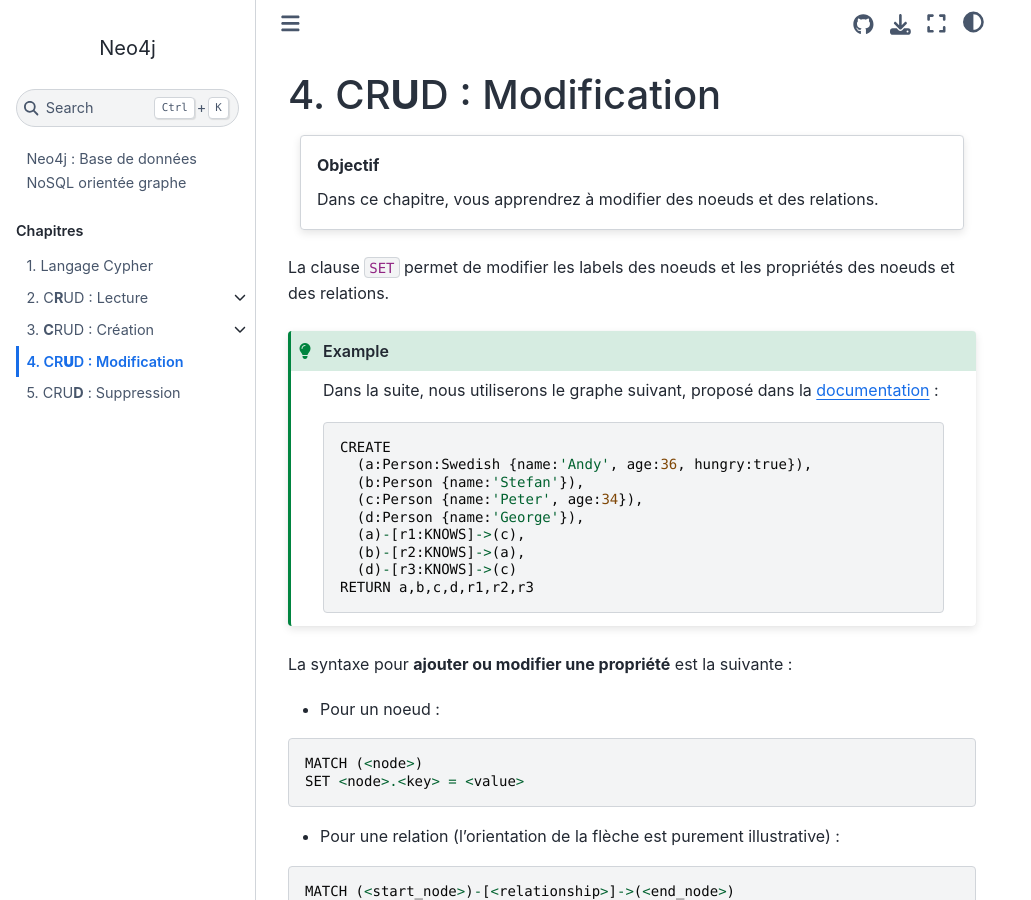
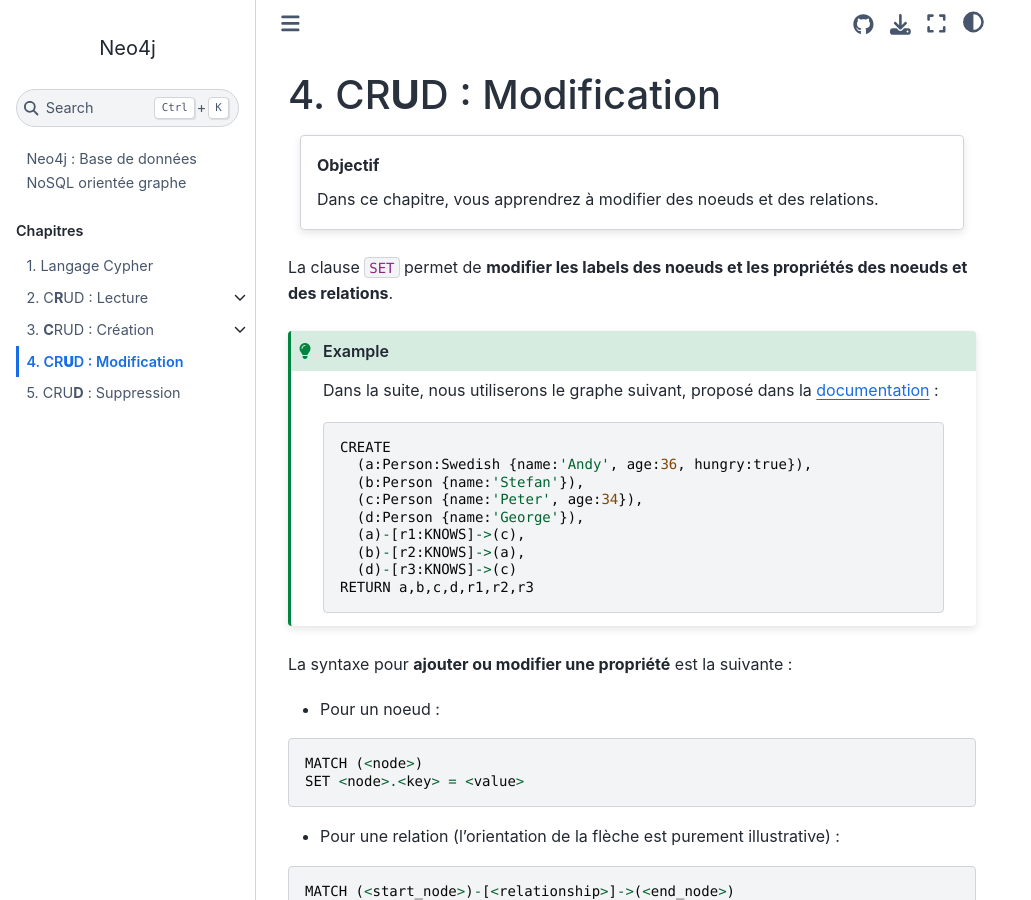
Before and after one commit to elenaberhoco/neo4j, a Jupyter Book: the page built from content/04_modification.md, in a window 1280 px wide and 900 px high. Shown: the whole window, without its empty margins (0-1031 px from the left). Built offline with Jupyter Book 1.0.4 settings and Sphinx 7.4.7 and the Sphinx Book theme 1.1.4, drawn with Linux system fonts in a browser that asks for light colours.

Commit message:
EDIT 04_modification.md ; ADD chapter (drop index & constraint) to 05_suppression.md | ./content

`````diff
--- a/content/04_modification.md
+++ b/content/04_modification.md
@@ -25,7 +25,7 @@ Dans ce chapitre, vous apprendrez à modifier des noeuds et des relations.
 
 ::::
 
-La clause `SET` permet de modifier les labels des noeuds et les propriétés des noeuds et des relations.
+La clause `SET` permet de **modifier les labels des noeuds et les propriétés des noeuds et des relations**.
 
 ````{admonition} Example
 :class: tip
`````
Also changed, not shown: content/05_suppression.md (+15 -1 lines).
